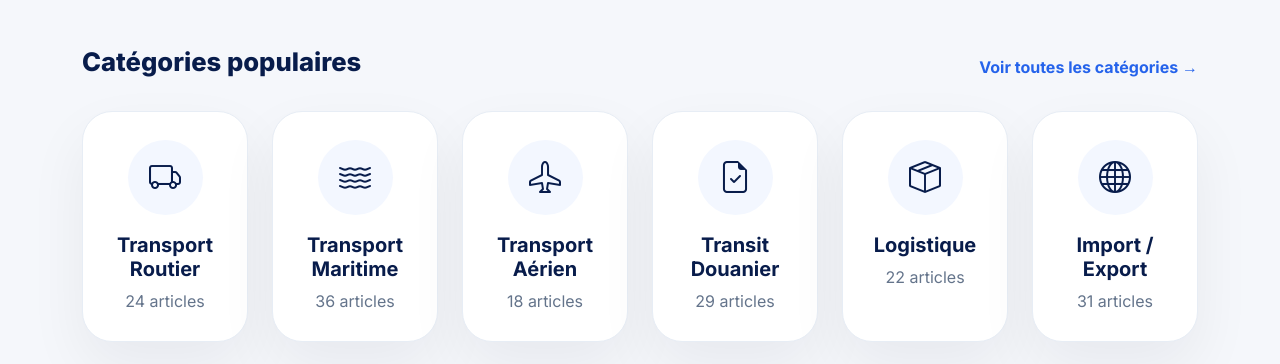
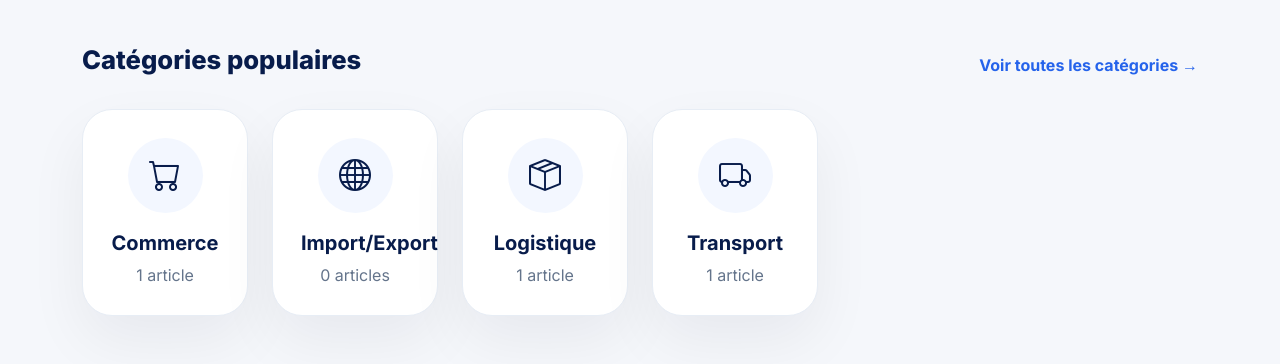
Before and after one commit to elpadrino94/transit-log, a Django app: page / in a window 1280 px wide. Shown: the part 814-1178 px from the top of the page. Run offline with Django 5.2, Linux system fonts and the light colour scheme; data comes from the database, SQL or seed files in the repository; both versions use the stored data as it was after the commit.

Commit message:
Ajout de la gestion des catégories avec affichage dynamique sur la page d'accueil et la liste des articles, mise à jour des URLs et des vues pour filtrer par catégorie.

```diff
--- a/app/templates/blog/home.html
+++ b/app/templates/blog/home.html
@@ -20,15 +20,15 @@
           <p>Actualités, conseils et bonnes pratiques pour optimiser vos opérations à l’international et développer une chaîne logistique performante.</p>
 
           <div class="hero-btns">
-            <a href="#" class="btn-main">
+            <a href="{% url 'post-list' %}" class="btn-main">
               <i class="bi bi-book"></i>
               Lire les articles
             </a>
 
-            <a href="#" class="btn-outline-custom">
+            <!-- <a href="#" class="btn-outline-custom">
               <i class="bi bi-grid"></i>
               Explorer les catégories
-            </a>
+            </a> -->
           </div>
         </div>
       </div>
@@ -45,71 +45,20 @@
       </div>
 
       <div class="row g-4">
-        <div class="col-lg-2 col-md-4 col-6">
-          <div class="category-card">
-            <div class="category-icon">
-              <i class="bi bi-truck"></i>
-            </div>
+        {% for category in categories %}
+          <div class="col-lg-2 col-md-4 col-6">
+            <a href="{% url 'home-category' category.slug %}" class="text-decoration-none">
+              <div class="category-card">
+                <div class="category-icon">
+                  <i class="{{ category.icon }}" aria-hidden="true"></i>
+                </div>
 
-            <h5>Transport Routier</h5>
-            <p>24 articles</p>
+                <h5>{{ category.name }}</h5>
+                <p>{{ category.post_count }} article{{ category.post_count|pluralize }}</p>
+              </div>
+            </a>
           </div>
-        </div>
-
-        <div class="col-lg-2 col-md-4 col-6">
-          <div class="category-card">
-            <div class="category-icon">
-              <i class="bi bi-water"></i>
-            </div>
-
-            <h5>Transport Maritime</h5>
-            <p>36 articles</p>
-          </div>
-        </div>
-
-        <div class="col-lg-2 col-md-4 col-6">
-          <div class="category-card">
-            <div class="category-icon">
-              <i class="bi bi-airplane"></i>
-            </div>
-
-            <h5>Transport Aérien</h5>
-            <p>18 articles</p>
-          </div>
-        </div>
-
-        <div class="col-lg-2 col-md-4 col-6">
-          <div class="category-card">
-            <div class="category-icon">
-              <i class="bi bi-file-earmark-check"></i>
-            </div>
-
-            <h5>Transit Douanier</h5>
-            <p>29 articles</p>
-          </div>
-        </div>
-
-        <div class="col-lg-2 col-md-4 col-6">
-          <div class="category-card">
-            <div class="category-icon">
-              <i class="bi bi-box-seam"></i>
-            </div>
-
-            <h5>Logistique</h5>
-            <p>22 articles</p>
-          </div>
-        </div>
-
-        <div class="col-lg-2 col-md-4 col-6">
-          <div class="category-card">
-            <div class="category-icon">
-              <i class="bi bi-globe"></i>
-            </div>
-
-            <h5>Import / Export</h5>
-            <p>31 articles</p>
-          </div>
-        </div>
+        {% endfor %}
       </div>
     </div>
   </section>
--- a/app/urls.py
+++ b/app/urls.py
@@ -6,5 +6,7 @@ from app.views import HomeView, PostDetailView, PostListView
 urlpatterns = [
     path('', HomeView.as_view(), name='home'),
     path('post/', PostListView.as_view(), name='post-list'),
-    path('detail/<slug:slug>', PostDetailView.as_view(), name='post-detail')
+    path('detail/<slug:slug>', PostDetailView.as_view(), name='post-detail'),
+    path('category/<slug:category_slug>/', HomeView.as_view(), name='home-category'),
+    path('post/category/<slug:category_slug>/', PostListView.as_view(), name='list-category'),
 ]
--- a/app/views.py
+++ b/app/views.py
@@ -1,11 +1,13 @@
+from django.db.models import Q
+from django.db.models.aggregates import Count
 from django.shortcuts import render
 from django.contrib.auth.mixins import LoginRequiredMixin
 from django.views.generic import DetailView, ListView
-from app.models import Post
+from app.models import Category, Post
 
 
 #==========================
-# HOME
+# HOME VIEW
 #==========================
 class HomeView(ListView):
     model = Post
@@ -13,32 +15,54 @@ class HomeView(ListView):
     context_object_name = 'posts'
 
     def get_queryset(self):
-        return Post.objects.filter(
+        queryset = Post.objects.filter(
             status='published'
             ).select_related('category', 'author')
+
+        # FILTRER PAR CATEGORIE
+        category_slug = self.kwargs.get('category_slug') or self.request.GET.get('category_slug')
+        if category_slug:
+            queryset = queryset.filter(category__slug=category_slug)
+
+        return queryset
 
     def get_context_data(self, **kargs):
         context = super().get_context_data(**kargs)
         context['recent_posts'] = Post.objects.filter(status='published').order_by('-published_at')[:4]
+        context['categories'] = Category.objects.annotate(
+            post_count=Count('posts', filter=Q(posts__status='published'))
+        )
+        context['current_category'] = self.kwargs.get('category_slug') or self.request.GET.get('category')
         return context
 
 
 
 #==========================
-# POST LIST
+# POST LIST VIEW
 #==========================
 class PostListView(ListView):
     model = Post
     template_name = 'blog/post_list.html'
     context_object_name = 'posts'
+    paginate_by = 6
 
     def get_queryset(self):
-        return Post.objects.filter(
+        queryset = Post.objects.filter(
             status='published'
             ).select_related('category', 'author').order_by('-published_at')
+        category_slug = self.kwargs.get('category_slug')
+        if category_slug:
+            queryset = queryset.filter(category__slug=category_slug)
+        return queryset
+
+    def get_context_data(self, **kwargs):
+        context = super().get_context_data(**kwargs)
+        context['categories'] = Category.objects.filter(posts__status='published').distinct()
+        context['current_category'] = self.kwargs.get('category_slug')
+        return context
 
 #==========================
-# POST DETAIL
+# POST DETAIL VIEW
 #==========================
 class PostDetailView(LoginRequiredMixin, DetailView):
     model = Post
--- a/templates/base.html
+++ b/templates/base.html
@@ -41,20 +41,20 @@
               </li>
 
               <li class="nav-item">
-                <a class="nav-link" href="#">Transport</a>
+                <a class="nav-link" href="{% url 'post-list' %}">Articles</a>
               </li>
 
               <li class="nav-item">
-                <a class="nav-link" href="#">Transit Douanier</a>
+                <a class="nav-link" href="#">Actualités</a>
               </li>
 
-              <li class="nav-item">
+              <!--  <li class="nav-item">
                 <a class="nav-link" href="#">Logistique</a>
               </li>
 
               <li class="nav-item">
                 <a class="nav-link" href="#">Import / Export</a>
-              </li>
+              </li> -->
 
               <li class="nav-item">
                 <a class="nav-link" href="#">À propos</a>
@@ -111,8 +111,8 @@
               <h5 class="footer-title">Navigation</h5>
 
               <div class="footer-links">
-                <a href="#">Accueil</a>
-                <a href="#">Articles</a>
+                <a href="{% url 'home' %}">Accueil</a>
+                <a href="{% url 'post-list' %}">Articles</a>
                 <a href="#">Catégories</a>
                 <a href="#">Contact</a>
               </div>
@@ -122,10 +122,9 @@
               <h5 class="footer-title">Catégories</h5>
 
               <div class="footer-links">
-                <a href="#">Transport Routier</a>
-                <a href="#">Transport Maritime</a>
-                <a href="#">Transit Douanier</a>
-                <a href="#">Logistique</a>
+                {% for category in categories %}
+                  <a href="{% url 'list-category' category.slug %}">{{ category.name }}</a>
+                {% endfor %}
               </div>
             </div>
 
```
Also changed, not shown: app/templates/blog/post_list.html (+30 -17 lines), db.sqlite3.
